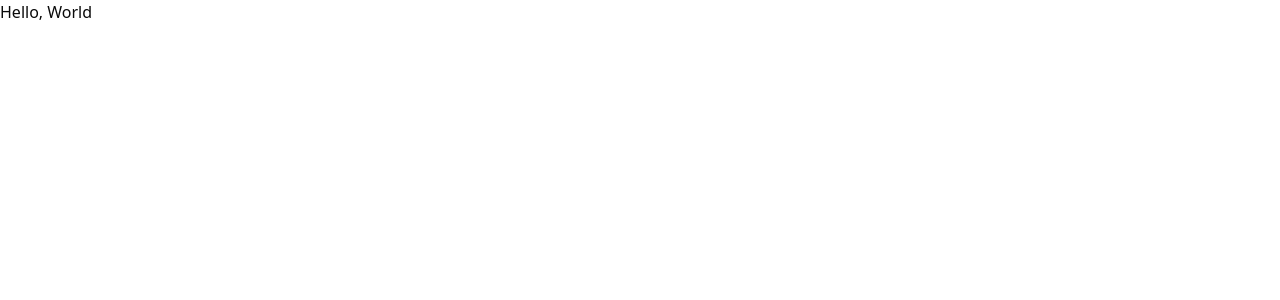
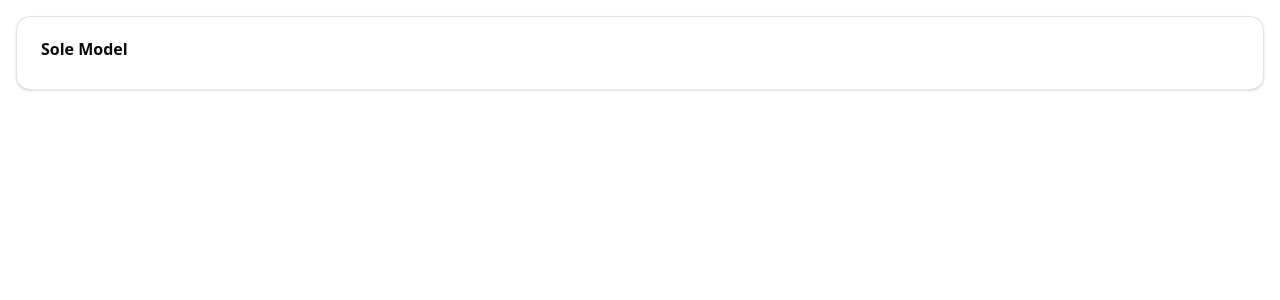
Before and after one commit to nugentcaillin/medhack, a Next.js app in the folder frontend/: page /checkout in a window 1280 px wide. Shown: the top 300 px of the page. Built offline with nearby package versions, Linux system fonts and the light colour scheme.

Commit message:
skeleton for 3d sole card

```diff
--- /dev/null
+++ b/frontend/app/checkout/checkoutStyle.css
@@ -0,0 +1,3 @@
+.checkoutWrapper {
+    padding: 1rem;
+}
--- a/frontend/app/checkout/page.tsx
+++ b/frontend/app/checkout/page.tsx
@@ -1,7 +1,36 @@
+import { Card, CardDescription, CardHeader, CardTitle   } from "@/components/ui/card"
+import "./checkoutStyle.css"
+
+
+function CheckoutWrapper({
+  children,
+}: Readonly<{
+  children: React.ReactNode;
+}>) {
+    return (
+        <div className="checkoutWrapper">
+            {children}
+        </div>
+    )
+}
+
+
+function SoleModelDisplayer() {
+    return (
+        <Card>
+            <CardHeader>
+                <CardTitle>Sole Model</CardTitle>
+                <CardDescription></CardDescription>
+            </CardHeader>
+        </Card>
+    )
+}
+
+
 export default function Home() {
   return (
-    <div>
-        Hello, World
-    </div>
+    <CheckoutWrapper>
+        <SoleModelDisplayer />
+    </CheckoutWrapper>
   )
 }
--- /dev/null
+++ b/frontend/components/ui/card.tsx
@@ -0,0 +1,92 @@
+import * as React from "react"
+
+import { cn } from "@/lib/utils"
+
+function Card({ className, ...props }: React.ComponentProps<"div">) {
+  return (
+    <div
+      data-slot="card"
+      className={cn(
+        "bg-card text-card-foreground flex flex-col gap-6 rounded-xl border py-6 shadow-sm",
+        className
+      )}
+      {...props}
+    />
+  )
+}
+
+function CardHeader({ className, ...props }: React.ComponentProps<"div">) {
+  return (
+    <div
+      data-slot="card-header"
+      className={cn(
+        "@container/card-header grid auto-rows-min grid-rows-[auto_auto] items-start gap-2 px-6 has-data-[slot=card-action]:grid-cols-[1fr_auto] [.border-b]:pb-6",
+        className
+      )}
+      {...props}
+    />
+  )
+}
+
+function CardTitle({ className, ...props }: React.ComponentProps<"div">) {
+  return (
+    <div
+      data-slot="card-title"
+      className={cn("leading-none font-semibold", className)}
+      {...props}
+    />
+  )
+}
+
+function CardDescription({ className, ...props }: React.ComponentProps<"div">) {
+  return (
+    <div
+      data-slot="card-description"
+      className={cn("text-muted-foreground text-sm", className)}
+      {...props}
+    />
+  )
+}
+
+function CardAction({ className, ...props }: React.ComponentProps<"div">) {
+  return (
+    <div
+      data-slot="card-action"
+      className={cn(
+        "col-start-2 row-span-2 row-start-1 self-start justify-self-end",
+        className
+      )}
+      {...props}
+    />
+  )
+}
+
+function CardContent({ className, ...props }: React.ComponentProps<"div">) {
+  return (
+    <div
+      data-slot="card-content"
+      className={cn("px-6", className)}
+      {...props}
+    />
+  )
+}
+
+function CardFooter({ className, ...props }: React.ComponentProps<"div">) {
+  return (
+    <div
+      data-slot="card-footer"
+      className={cn("flex items-center px-6 [.border-t]:pt-6", className)}
+      {...props}
+    />
+  )
+}
+
+export {
+  Card,
+  CardHeader,
+  CardFooter,
+  CardTitle,
+  CardAction,
+  CardDescription,
+  CardContent,
+}
```
